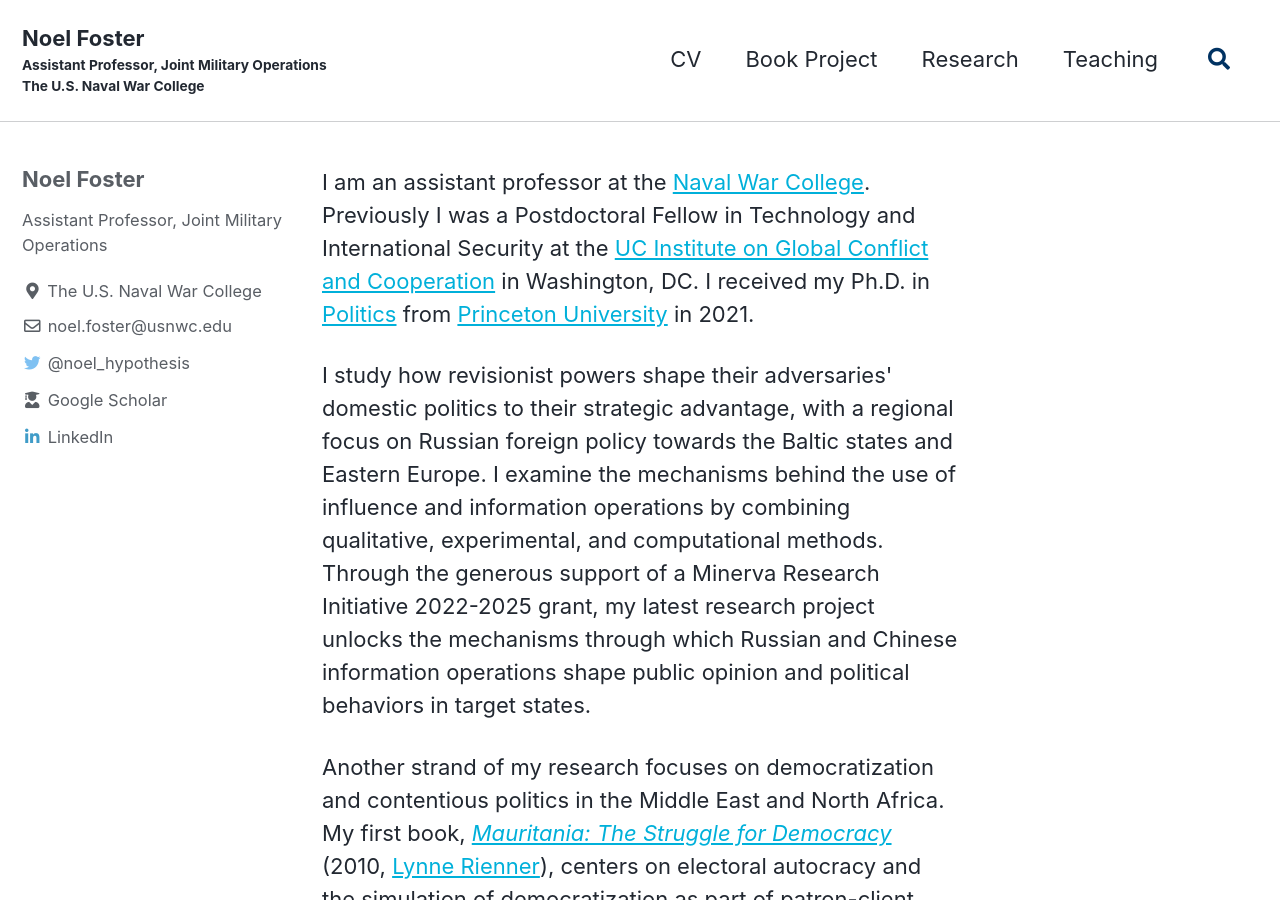
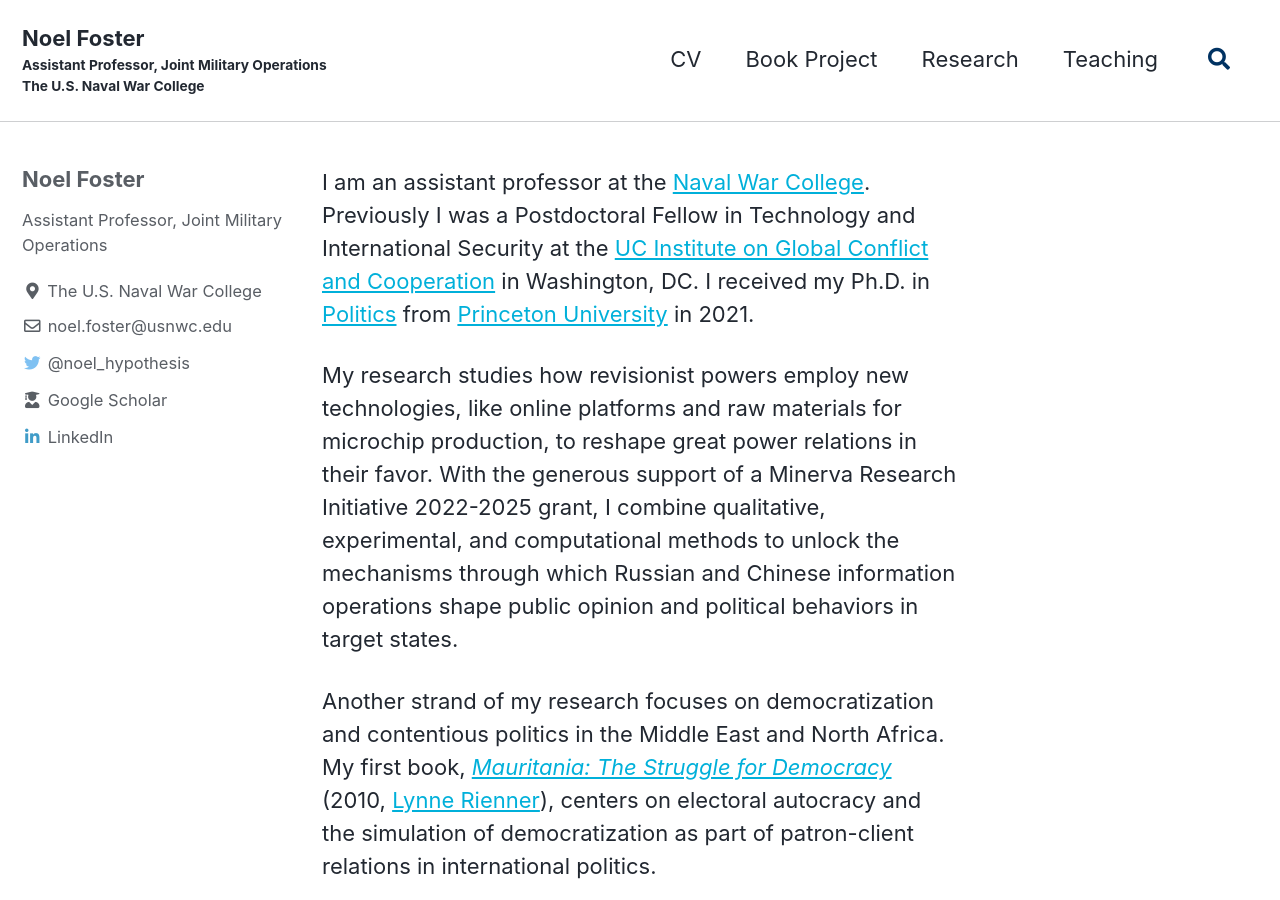
Before and after one commit to fosternt/fosternt.github.io, a Jekyll site: the page built from index.html, in a window 1280 px wide and 900 px high. Built offline with Jekyll 4.4.1, drawn with Linux system fonts in a browser that asks for light colours; cached includes are drawn as plain includes; the list of posts is cut into pages by our own code.

Commit message:
Update index.html

```diff
--- a/index.html
+++ b/index.html
@@ -8,7 +8,7 @@
 </p>
 
 <p>
-I study how revisionist powers shape their adversaries' domestic politics to their strategic advantage, with a regional focus on Russian foreign policy towards the Baltic states and Eastern Europe.  I examine the mechanisms behind the use of influence and information operations by combining qualitative, experimental, and computational methods.  Through the generous support of a Minerva Research Initiative 2022-2025 grant, my latest research project unlocks the mechanisms through which Russian and Chinese information operations shape public opinion and political behaviors in target states.
+  My research studies how revisionist powers employ new technologies, like online platforms and raw materials for microchip production, to reshape great power relations in their favor. With the generous support of a Minerva Research Initiative 2022-2025 grant, I combine qualitative, experimental, and computational methods to unlock the mechanisms through which Russian and Chinese information operations shape public opinion and political behaviors in target states.
 </p>
 
 <p>
```
